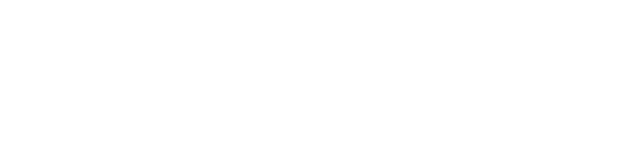
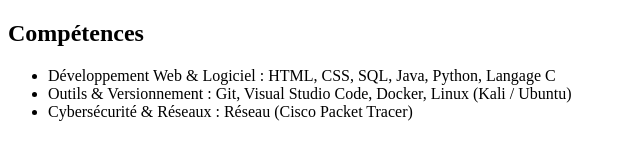
Before and after one commit to AKD-07/mon-cv, a plain HTML site: page index.html in a window 1280 px wide. Shown: the whole page, without its empty margins (0-640 px from the left). Drawn offline with Linux system fonts and the light colour scheme.

Commit message:
mise en place de la section competences

```diff
--- a/index.html
+++ b/index.html
@@ -7,6 +7,11 @@
   <title>Mon CV</title>
 </head>
 <body>
-
+<h2>Compétences</h2>
+<ul>
+  <li>Développement Web & Logiciel : HTML, CSS, SQL, Java, Python, Langage C</li>
+  <li>Outils & Versionnement : Git, Visual Studio Code, Docker, Linux (Kali / Ubuntu)</li>
+  <li>Cybersécurité & Réseaux :  Réseau (Cisco Packet Tracer)</li>
+</ul>
 </body>
 </html>
```
